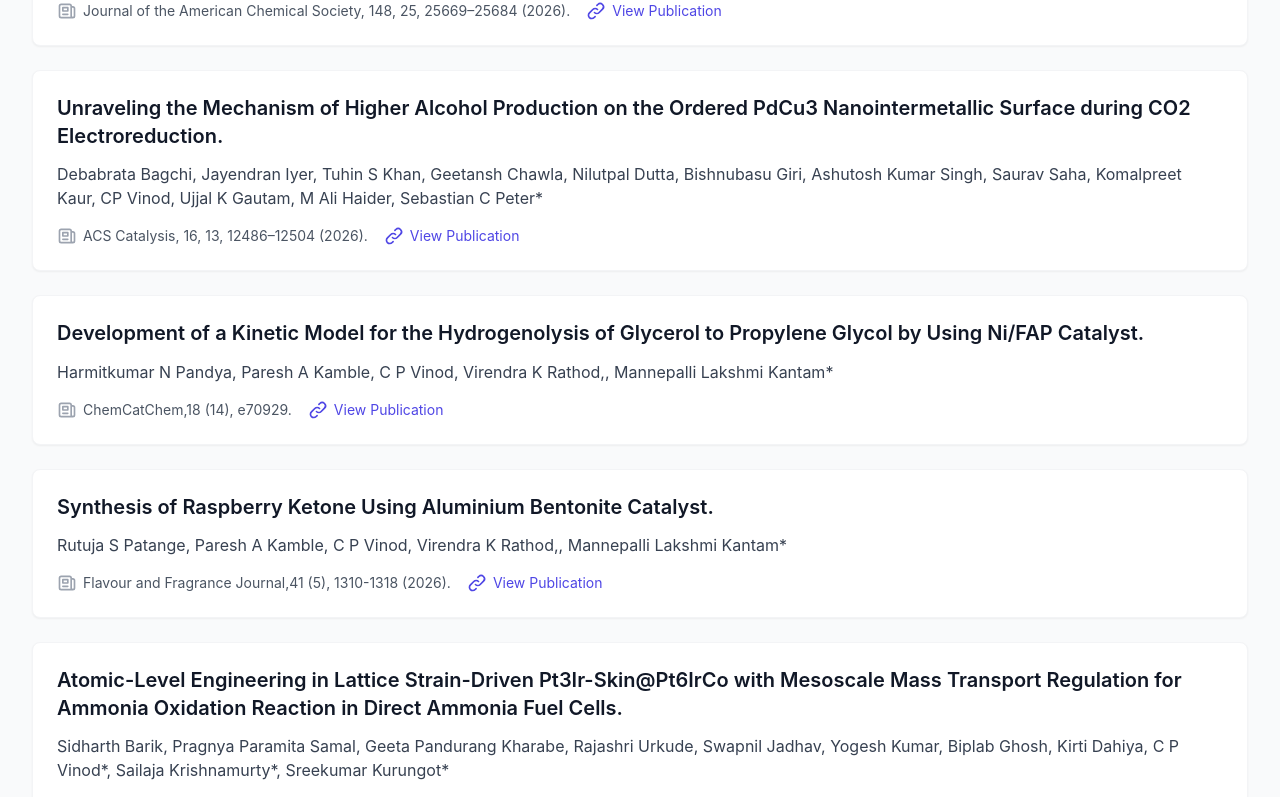
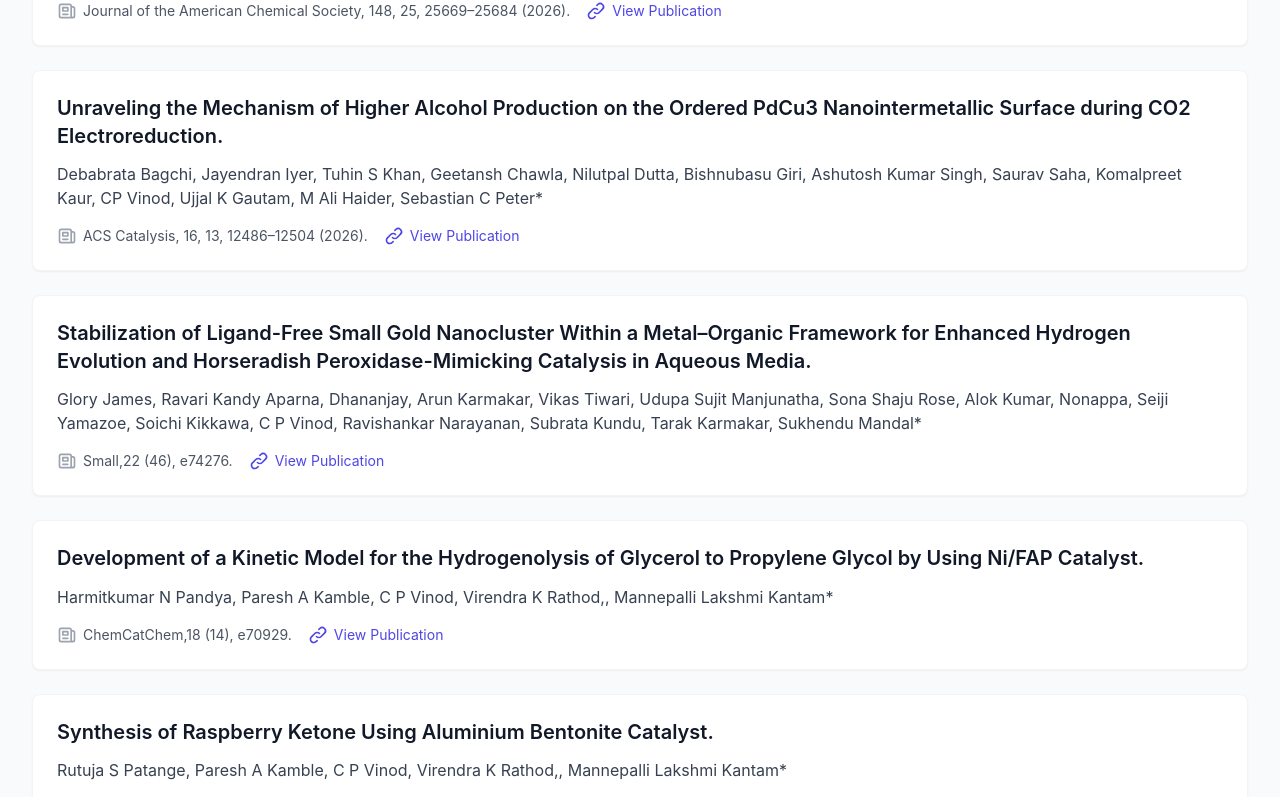
Before and after one commit to kmdurga67/new_catmoss, a React (Create React App) app: page /publications in a window 1280 px wide. Shown: the part 818-1615 px from the top of the page. Built offline with nearby package versions, Linux system fonts and the light colour scheme.

Commit message:
Pub updated

```diff
--- a/src/constants/publicationConstants.js
+++ b/src/constants/publicationConstants.js
@@ -2537,6 +2537,30 @@ export const publicationConstant = [
     doi:"https://doi.org/10.1002/cctc.70929"
    },{
  id:"pub_185",
+    title:"Stabilization of Ligand-Free Small Gold Nanocluster Within a Metal–Organic Framework for Enhanced Hydrogen Evolution and Horseradish Peroxidase-Mimicking Catalysis in Aqueous Media",
+    authors:[
+      "Glory James",
+      "Ravari Kandy Aparna",
+      "Dhananjay",
+      "Arun Karmakar",
+      "Vikas Tiwari",
+      "Udupa Sujit Manjunatha",
+      "Sona Shaju Rose",
+      "Alok Kumar",
+      "Nonappa",
+      "Seiji Yamazoe",
+      "Soichi Kikkawa",
+      "C P Vinod ",
+      "Ravishankar Narayanan ",
+      "Subrata Kundu ",
+      "Tarak Karmakar ",
+      "Sukhendu Mandal*",
+    ],
+    other_details:"Small,22 (46), e74276",
+    year:"2026",
+    doi:"https://doi.org/10.1002/smll.74276"
+   },{
+ id:"pub_186",
     title:"Unraveling the Mechanism of Higher Alcohol Production on the Ordered PdCu3 Nanointermetallic Surface during CO2 Electroreduction",
     authors:[
       "Debabrata Bagchi",
@@ -2557,7 +2581,7 @@ export const publicationConstant = [
     year:"2026",
     doi:"https://doi.org/10.1021/acscatal.6c02384"
    },{
-id:"pub_186",
+id:"pub_187",
     title:"Selectivity Reversal from CO to Ethylene Products in CO2 Photoreduction via Electronic Modulation of SnS2 Using a Vinyl-Bridged Porous Organic Polymer",
     authors:[
       "Subhajit Chakraborty",
@@ -2578,7 +2602,7 @@ id:"pub_186",
     year:"2026",
     doi:"https://doi.org/10.1021/jacs.6c02822"
    },{
-id:"pub_187",
+id:"pub_188",
     title:"Ambient-pressure continuous-flow methane oxidation to methanol: Harnessing in-situ H2O2 generation for sustainable catalysis",
     authors:[
       "Pawan Kumar",
```
